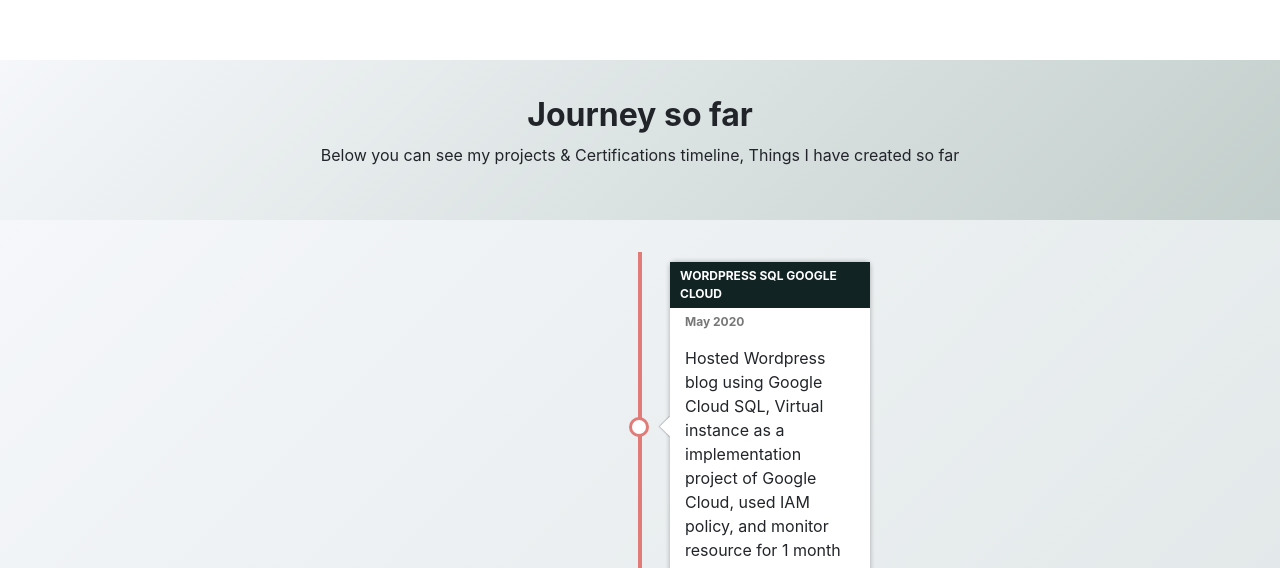
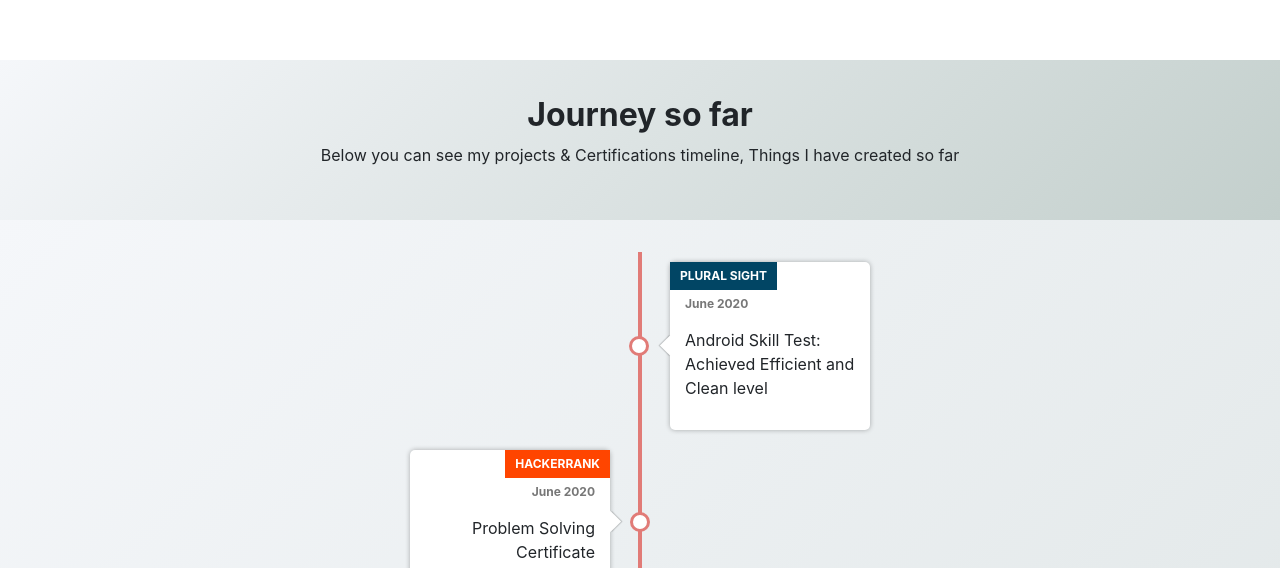
Before and after one commit to ReactorboY/reactorboy.github.io, a React (Create React App) app: page /#/ in a window 1280 px wide. Shown: the part 2229-2797 px from the top of the page. Built offline with nearby package versions, Linux system fonts and the light colour scheme.

Commit message:
timelime changed

```diff
--- a/src/components/Common/data.js
+++ b/src/components/Common/data.js
@@ -1,5 +1,19 @@
 const data = [
     {
+        text: "Android Skill Test: Achieved Efficient and Clean level",
+        date: "June 2020",
+        category: {
+            tag: "Plural Sight",
+            color: "#014564"
+        }
+    },{
+        text: "Problem Solving Certificate",
+        date: "June 2020",
+        category: {
+            tag: "Hackerrank",
+            color: "#FF4500"
+        }
+    },{
         text: "Hosted Wordpress blog using Google Cloud SQL, Virtual instance as a implementation project of Google Cloud, used IAM policy, and monitor resource for 1 month",
         date: "May 2020",
         category: {
```
